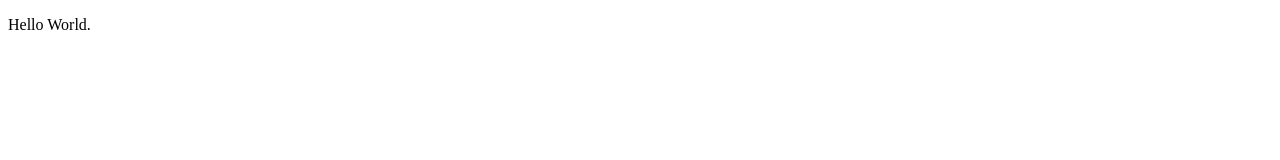
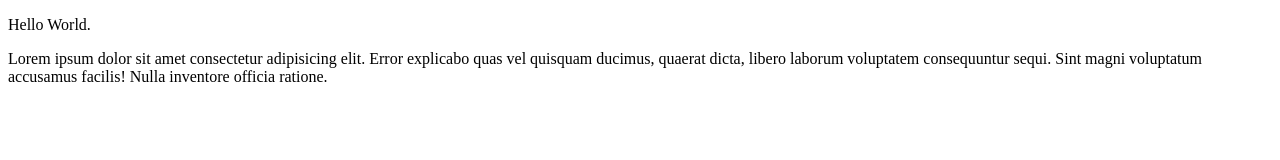
Before and after one commit to devvevee/learninggit, a plain HTML site: page index.html in a window 1280 px wide. Drawn offline with Linux system fonts and the light colour scheme.

Commit message:
I added my lorem paragraph

```diff
--- a/index.html
+++ b/index.html
@@ -8,5 +8,6 @@
 </head>
 <body>
     <p>Hello World.</p>
+    <p>Lorem ipsum dolor sit amet consectetur adipisicing elit. Error explicabo quas vel quisquam ducimus, quaerat dicta, libero laborum voluptatem consequuntur sequi. Sint magni voluptatum accusamus facilis! Nulla inventore officia ratione.</p>
 </body>
 </html>
```
